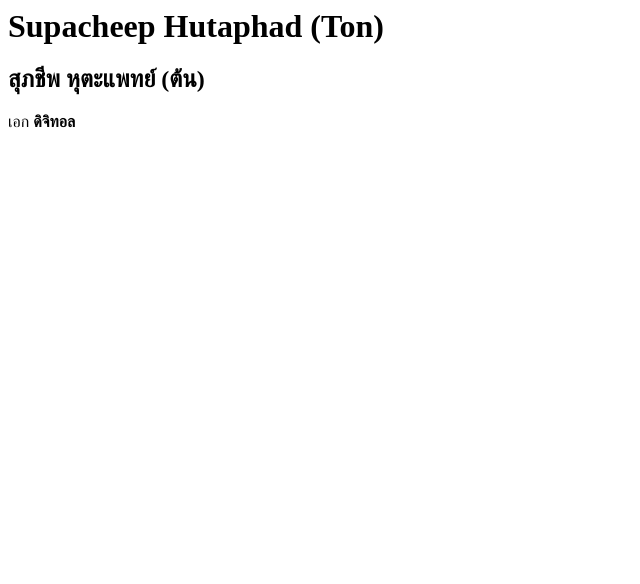
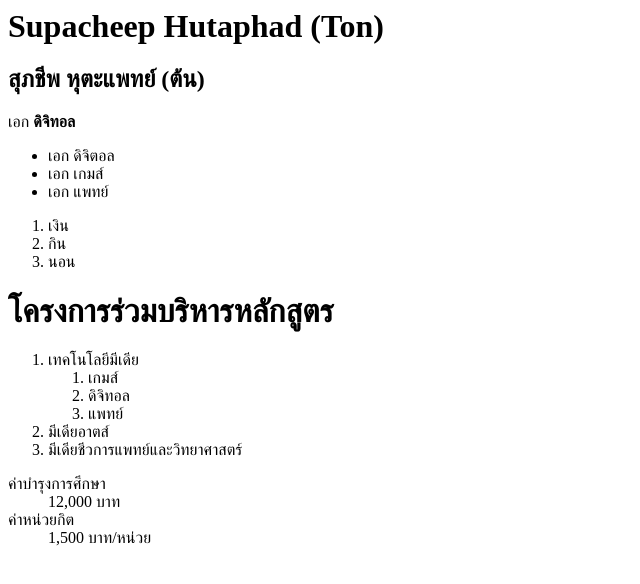
Before and after one commit to Supacheep/ctcamp, a plain HTML site: page public/index.html in a window 1280 px wide. Shown: the whole page, without its empty margins (0-640 px from the left). Drawn offline with Linux system fonts and the light colour scheme.

Commit message:
add new list

```diff
--- a/public/index.html
+++ b/public/index.html
@@ -6,5 +6,34 @@
         <h1>Supacheep Hutaphad (Ton)</h1>
         <h2>สุภชีพ หุตะแพทย์ (ต้น)</h2>
         <p> เอก <strong> ดิจิทอล </strong> </p>
+
+        <ul>
+            <li>เอก ดิจิตอล</li>
+            <li>เอก เกมส์</li>
+            <li>เอก แพทย์</li>
+        </ul>
+        <ol>
+            <li>เงิน</li>
+            <li>กิน</li>
+            <li>นอน</li>
+        </ol>
+        <h1>โครงการร่วมบริหารหลักสูตร</h1>
+        <ol>
+            <li>เทคโนโลยีมีเดีย
+                <ol>
+                    <li>เกมส์</li>
+                    <li>ดิจิทอล</li>
+                    <li>แพทย์</li>
+                </ol>
+            </li>
+            <li>มีเดียอาตส์</li>
+            <li>มีเดียชีวการแพทย์และวิทยาศาสตร์</li>
+        </ol>
+        <dl>
+            <dt>ค่าบำรุงการศึกษา</dt>
+            <dd>12,000 บาท</dd>
+            <dt>ค่าหน่วยกิต</dt>
+            <dd>1,500 บาท/หน่วย</dd>
+        </dl>
     </body>
 </html>
```
